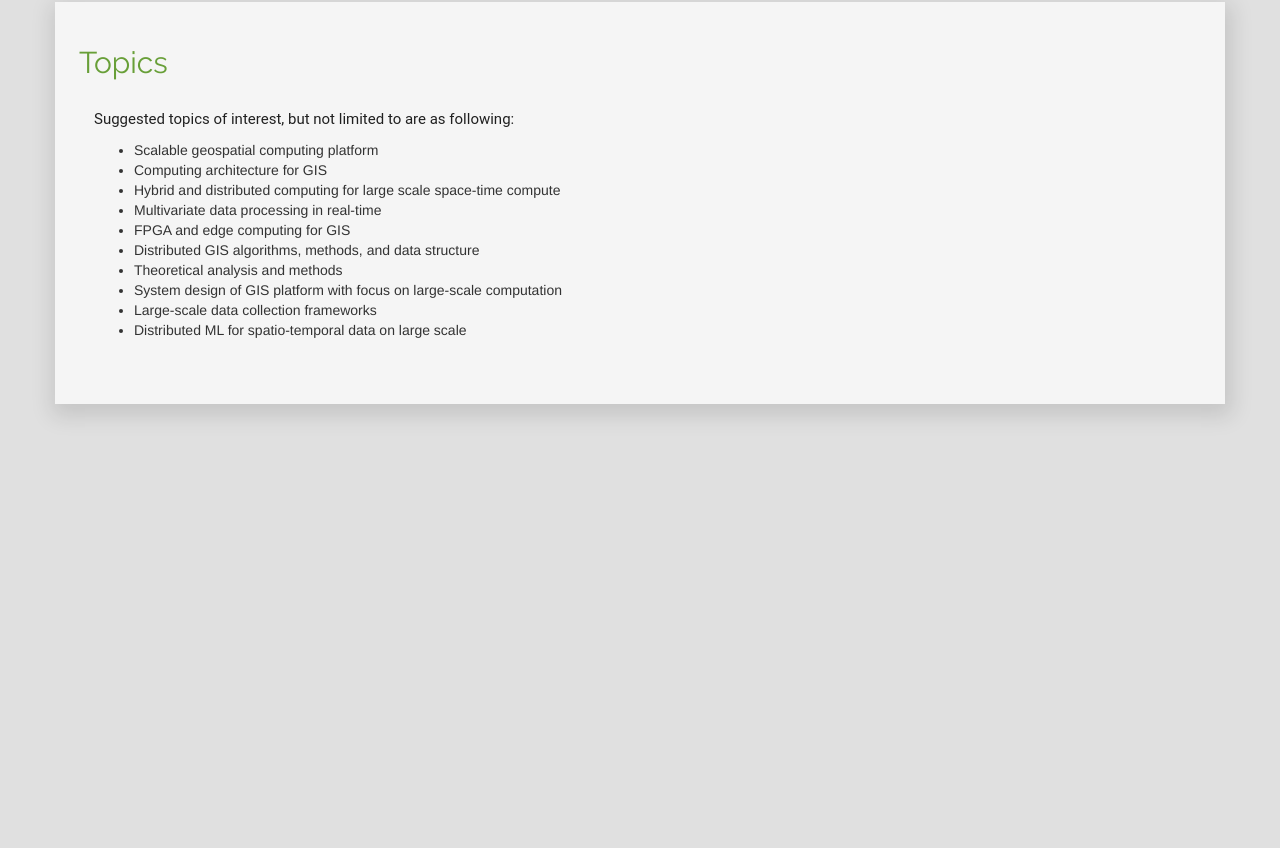
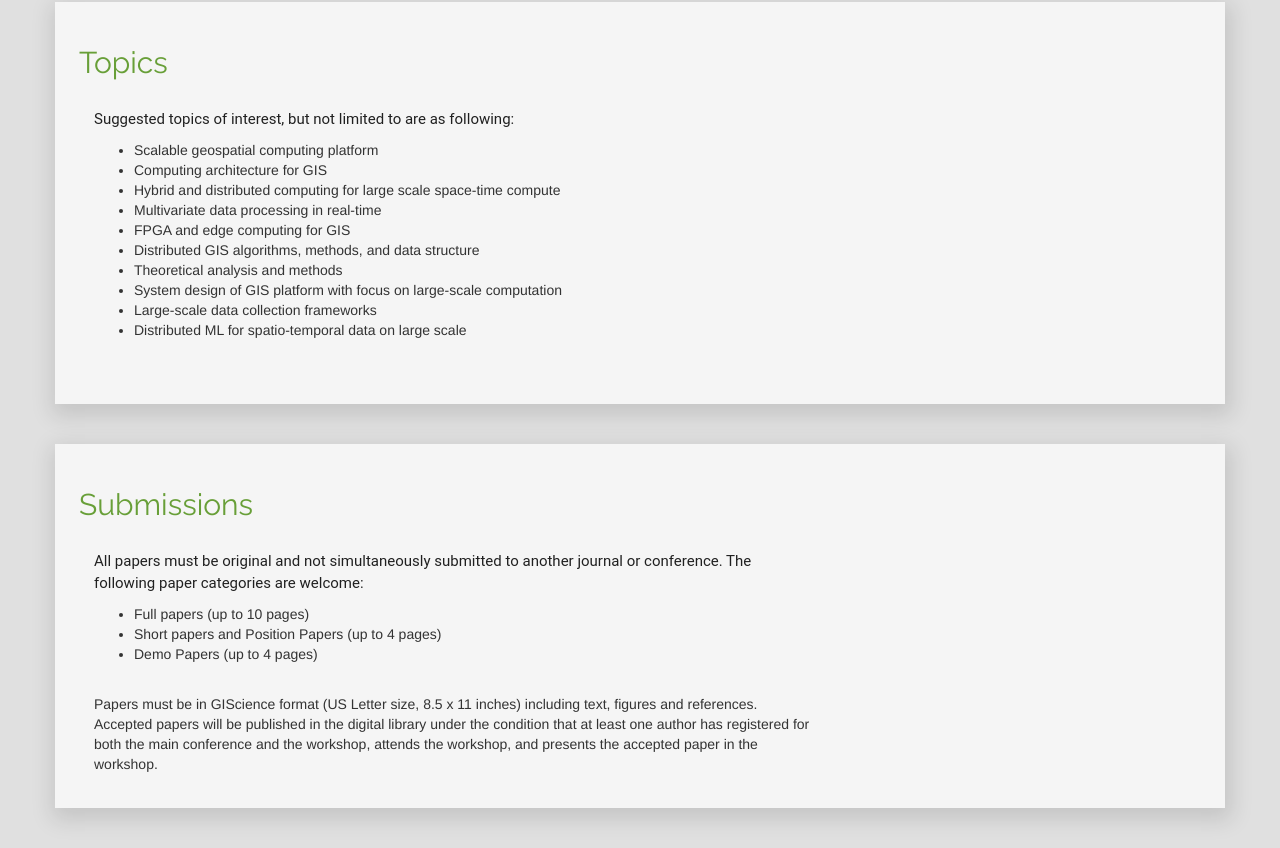
Before and after one commit to geoscale/geoscale.github.io, a plain HTML site: page index.html in a window 1280 px wide. Shown: the part 941-1789 px from the top of the page. Before the commit the page ends 1385 px from the top, so only its background shows below. Drawn offline with nearby package versions, Linux system fonts and the light colour scheme.

Commit message:
Update index.html

```diff
--- a/index.html
+++ b/index.html
@@ -126,6 +126,45 @@
     <!-- Spacing -->
     <div class="row"></br></br></div>
 
+        <div class="container">
+
+        <h2>Submissions</h2>
+<!--         <h4>September 15-18, 2020</h4> </br> -->
+
+<!--         <div class="col-md-3">
+            <div class="thumbnail">
+                <img src="https://pbs.twimg.com/profile_images/471396601043247104/jPa3rGKW.jpeg" class="img-circle">
+            </div>
+        </div> -->
+
+        <div class="col-md-8">
+            </br>
+            <p>All papers must be original and not simultaneously submitted to another journal or conference. The following paper categories are welcome: </br>
+
+              <ul>
+                <li>Full papers (up to 10 pages)</li>
+                <li>Short papers and Position Papers (up to 4 pages)</li>
+                <li>Demo Papers (up to 4 pages)</li>
+              </ul> </br>
+
+             Papers must be in GIScience format (US Letter size, 8.5 x 11 inches) including text, figures and references. Accepted papers will be published in the digital library under the condition that at least one author has registered for both the main conference and the workshop, attends the workshop, and presents the accepted paper in the workshop.
+
+             </p>
+
+<!--             <a href="Sparks_Curriculum_Vitae.pdf" target="_blank">
+                <div class="button raised green">
+                    <div class="text-center" fit>Resume</div>
+                    <paper-ripple fit></paper-ripple>
+                </div>
+            </a> -->
+
+        </div>
+
+    </div>
+
+    <!-- Spacing -->
+    <div class="row"></br></br></div>
+
 
   </body>
 </html>
```
